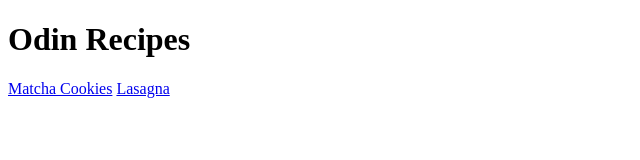
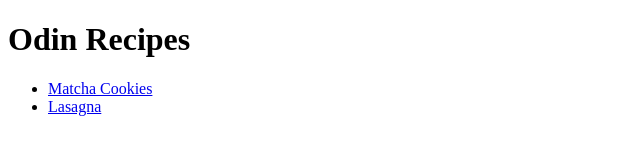
Before and after one commit to samuelwt/odin-recipes, a plain HTML site: page index.html in a window 1280 px wide. Shown: the whole page, without its empty margins (0-640 px from the left). Drawn offline with Linux system fonts and the light colour scheme.

Commit message:
Placed recipe links in an unordered list

```diff
--- a/index.html
+++ b/index.html
@@ -7,7 +7,9 @@
 
     <body>
         <h1>Odin Recipes</h1>
-        <a href="./recipes/matcha_cookies.html">Matcha Cookies</a>
-        <a href="./recipes/lasagna.html">Lasagna</a>
+        <ul>
+            <li><a href="./recipes/matcha_cookies.html">Matcha Cookies</a></li>
+            <li><a href="./recipes/lasagna.html">Lasagna</a></li>
+        </ul>
     </body>
 </html>
```
